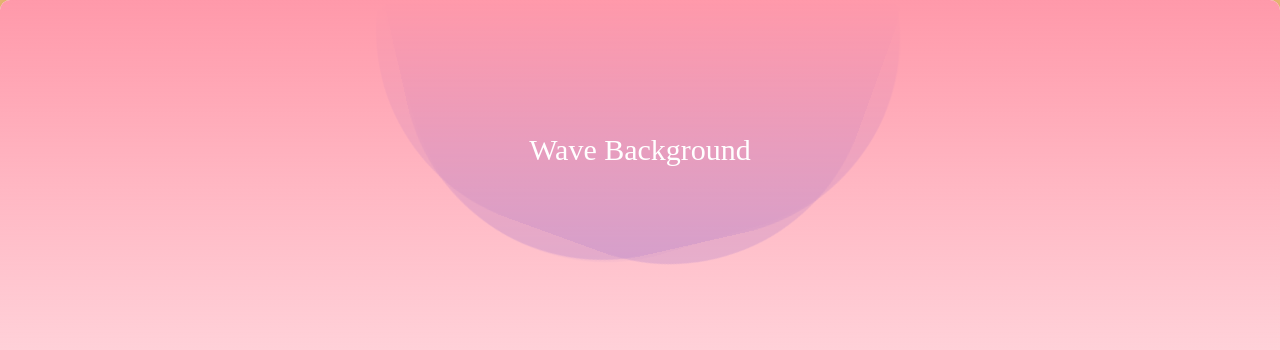
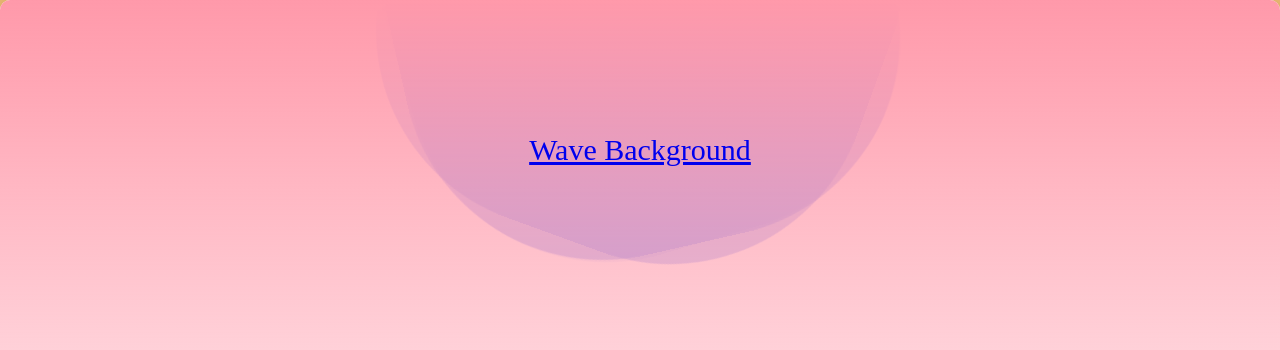
Before and after one commit to HwanShen/wave, a plain HTML site: page index.html in a window 1280 px wide. Shown: the top 350 px of the page. Drawn offline with Linux system fonts and the light colour scheme.

Commit message:
Update index.html

```diff
--- a/index.html
+++ b/index.html
@@ -11,7 +11,7 @@
             <div class="wave one"></div>
             <div class="wave two"></div>
             <div class="wave three"></div>
-            <div class="title">Wave Background</div>
+            <div class="title"><a href="https://hwanshen.github.io/HwenShen/" title="點我">Wave Background</a></div>
           </div>
     </body>
 </html>
```
